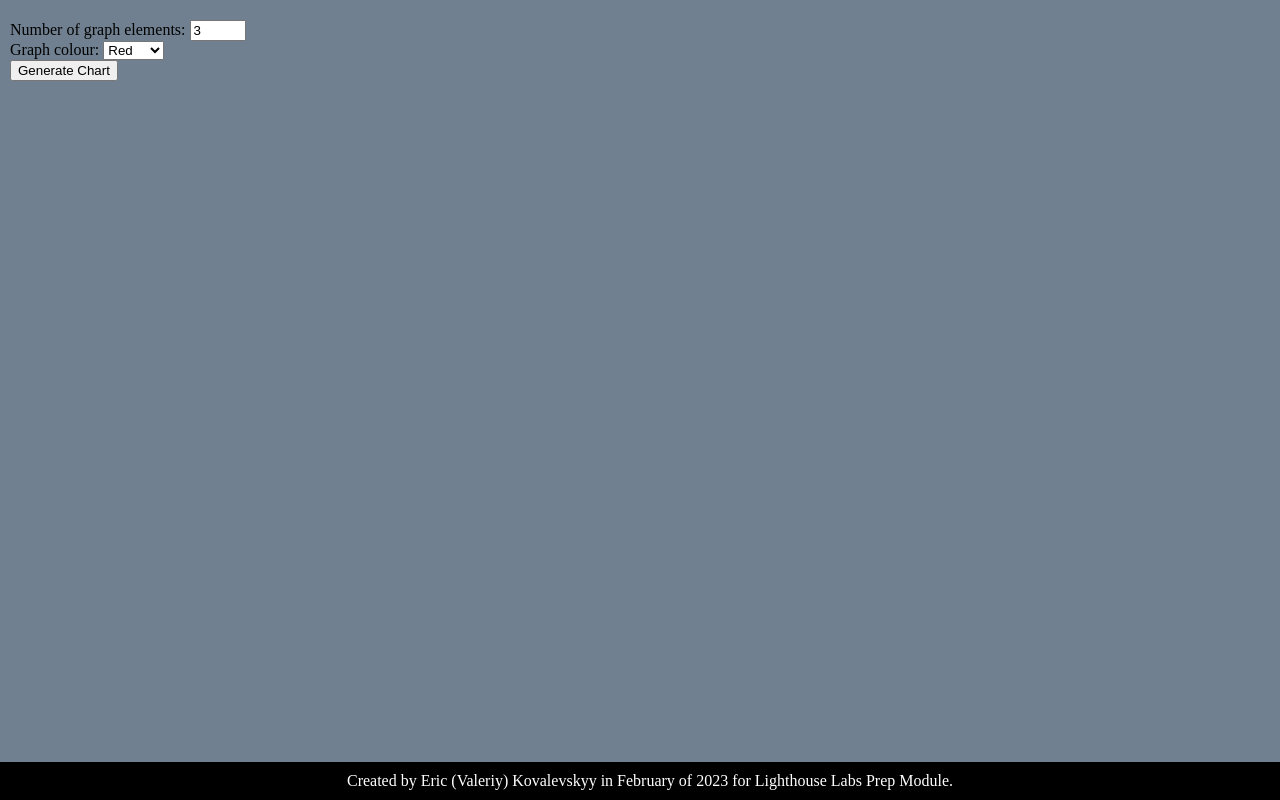
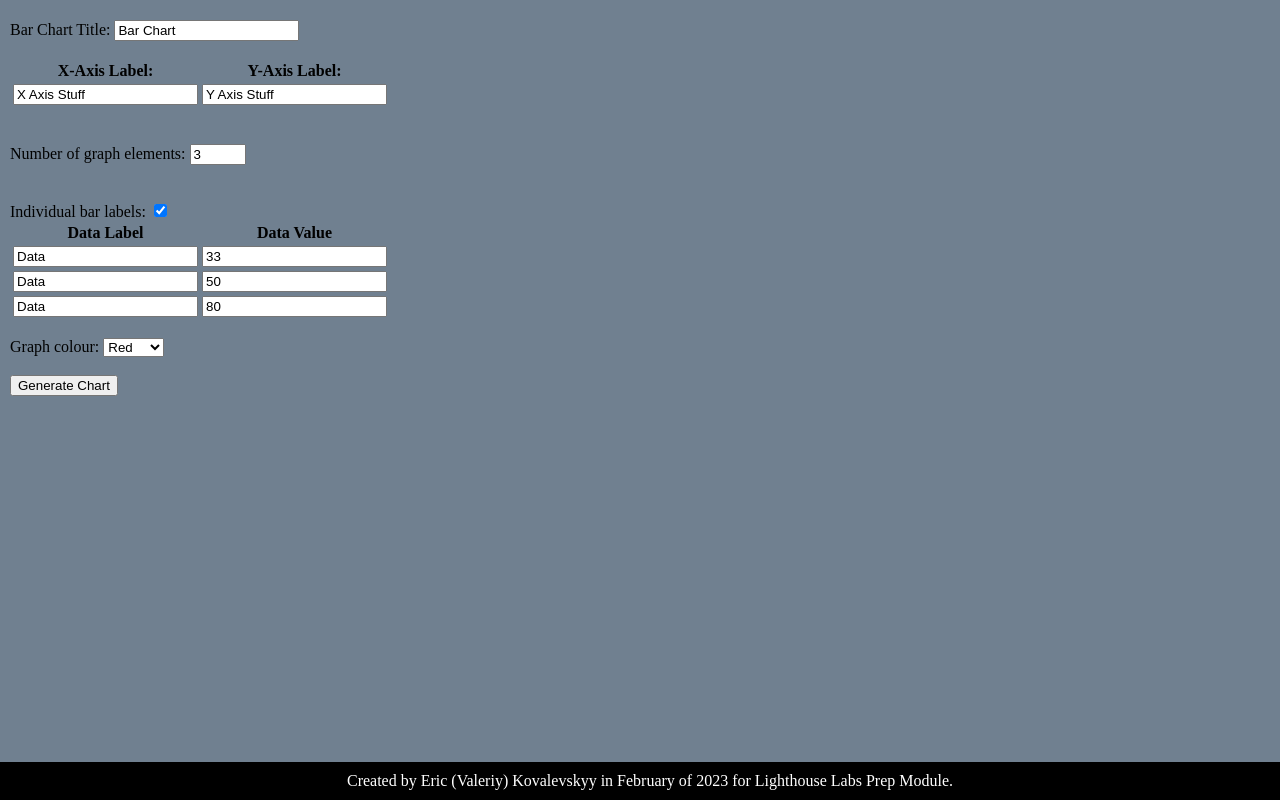
Before and after one commit to KovaKreative/bar-chart, a website: page index.html in a window 1280 px wide. Drawn offline with nearby package versions, Linux system fonts and the light colour scheme.

Commit message:
Implemented optional bar labels and added more form elements. Total time worked so far: 12 hours

```diff
--- a/index.html
+++ b/index.html
@@ -24,13 +24,29 @@
         </main>
         <form style="margin-top: 20px">
           <!--This is where all the settings for the bar chart will be located-->
+          <label>Bar Chart Title:</label>
+          <input type="text" maxlength="20" oninput="updateChartOptions('chartTitle', value)" value="Bar Chart">
+          <br><br>
+          <table>
+            <tr>
+              <th><label>X-Axis Label:</label></th>
+              <th><label>Y-Axis Label:</label></th>
+            </tr>
+            <tr>
+              <td><input type="text" maxlength="20" oninput="updateChartOptions('axisLabelX', value)" value="X Axis Stuff"></td>
+              <td><input type="text" maxlength="20" oninput="updateChartOptions('axisLabelY', value)" value="Y Axis Stuff"></td>
+            </tr>
+          </table>
+
+          <br><br>
           <label>Number of graph elements:</label>
           <input type="number" maxlength="2" min="2" max="20" id="number-of-elements" oninput="updateNumberOfElements(value)" value="3"><br>
-
-          <table id="data-form">
-
-          </table>
-
+          <br><br>
+          <label>Individual bar labels:</label>
+          <input checked type="checkbox" id="show-labels-choice" oninput="updateChartOptions('barLabels', checked);updateDataInputFields()">
+          <br>
+          <table id="data-form"></table>
+          <br>
           <label>Graph colour:</label>
           <select id="colour-picker">
             <option class="bar-colour" value="salmon">Red</option>
@@ -38,7 +54,7 @@
             <option class="bar-colour" value="cornflowerblue">Blue</option>
             <option class="bar-colour" value="goldenrod">Yellow</option>
           </select>
-          <br>
+          <br><br>
           <input type="button" id="generate-chart-button" value="Generate Chart">
         </form>
       </div>
@@ -57,8 +73,8 @@
         $("main").css("display", "none");
 
         let numOfElements = 3;
-        let barChartData = [33, 50, 80, 23, 55];
-        let barChartLabel = [];
+        let barChartData = [33, 50, 80];
+        let barChartLabel = ["Data", "Data", "Data"];
 
         const valuePositions = ["bar-label-bottom", "bar-label-middle", "bar-label-top"];
 
@@ -71,8 +87,10 @@
           titleColour: "white",
           titleSize: 20,
           spacing: 0.5,
+          chartTitle: "Bar Chart",
           axisLabelX: "X Axis",
           axisLabelY: "Y Axis",
+          barLabels: true,
           scaleData: false, //Whether the data should be shown from 0, or from the lowest point
         }
 
@@ -91,8 +109,6 @@
           const barSize = barArea - spaceSize;
 
           const startLocation = offset + barSize * options.spacing;
-
-
 
           let lowestDataNum = data[0];
           let highestDataNum = data[0];
@@ -117,6 +133,9 @@
           getRange();
 
           function createChartHTML(){
+            //update title
+            $("#chart-title").html(options.chartTitle);
+
             let output = `<h3 id="y-axis-label">Label Text Here</h3>`;
             output += `<div id="data-scale"><hr><hr><hr></div>`;
 
@@ -141,12 +160,24 @@
           //$("main").css("display", "initial");
         }
 
-        drawBarChart(barChartData, barSettings, barElement);
+        updateDataInputFields();
+
+        function updateDataInputFields(){
+          let output = `<tr>`
+          output += barSettings.barLabels ? `<th>Data Label</th><th>Data Value</th></tr><tr>` : `<th>Data Value</th></tr><tr>`;
+
+          for(let i = 0; i < numOfElements; i++){
+            if(barSettings.barLabels){
+              output += `<td><input type="text" maxlength="30" class="data-label-input" oninput="writeLabel(${i}, value)" value="${barChartLabel[i]}"></td>`;
+            }
+            output += `<td><input type="number" class="data-value-input" oninput="writeData(${i}, value)" value="${barChartData[i]}"></td></tr>`;
+          }
+
+          $("#data-form").html(output);
+        }
 
         function updateNumberOfElements(val){
           val = Math.ceil(val);
-
-
             val = Math.max(val, 2);
 
             if(val > numOfElements){
@@ -162,16 +193,13 @@
           }
 
           numOfElements = val;
-          let output = `<tr><th>Data Label</th><th>Data Value</th></tr><tr>`;
-
-          for(let i = 0; i < numOfElements; i++){
-            output += `<td><input type="text" maxlength="30" class="data-label-input" oninput="writeLabel(${i}, value)" value="${barChartLabel[i]}"></td>`;
-            output += `<td><input type="number" class="data-value-input" oninput="writeData(${i}, value)" value="${barChartData[i]}"></td></tr>`;
-          }
-
-          $("#data-form").html(output);
+          updateDataInputFields();
 
         };
+
+        function updateChartOptions(property, value){
+          barSettings[property] = value;
+        }
 
         function writeLabel(index, value){
           barChartLabel[index] = value;
--- a/style.css
+++ b/style.css
@@ -21,8 +21,6 @@ hr {
   margin: auto;
   position: relative;
 }
-
-
 
 #content {
   margin: 10px;
```
